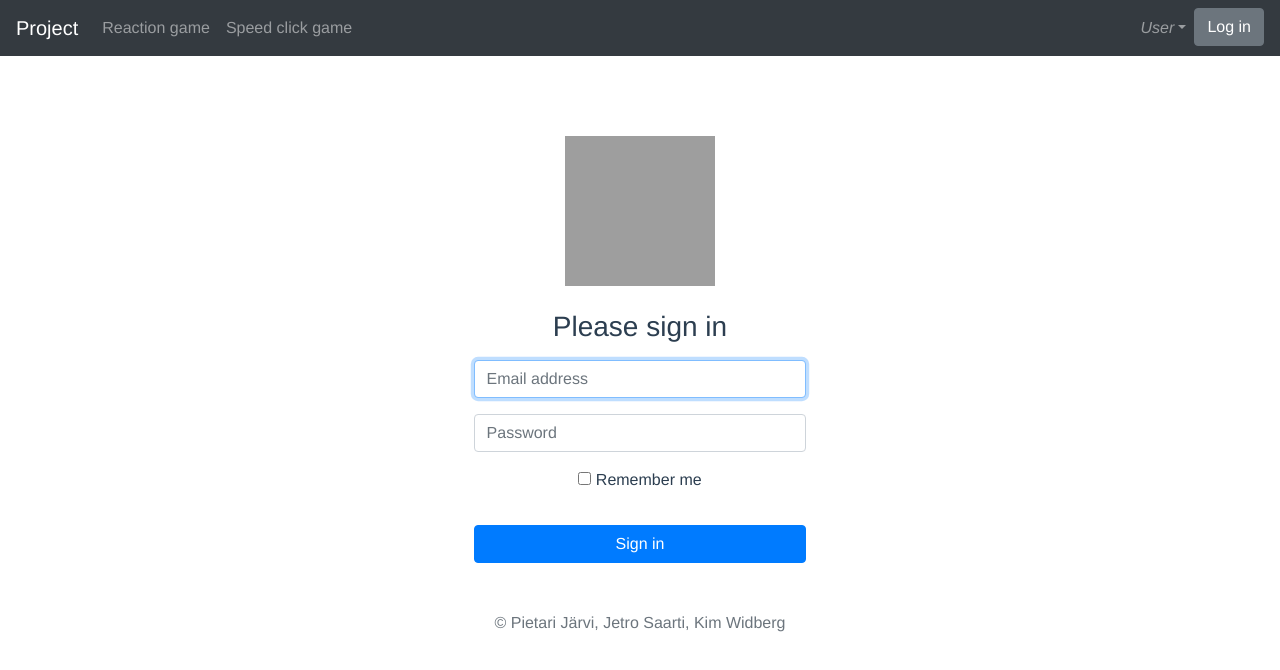
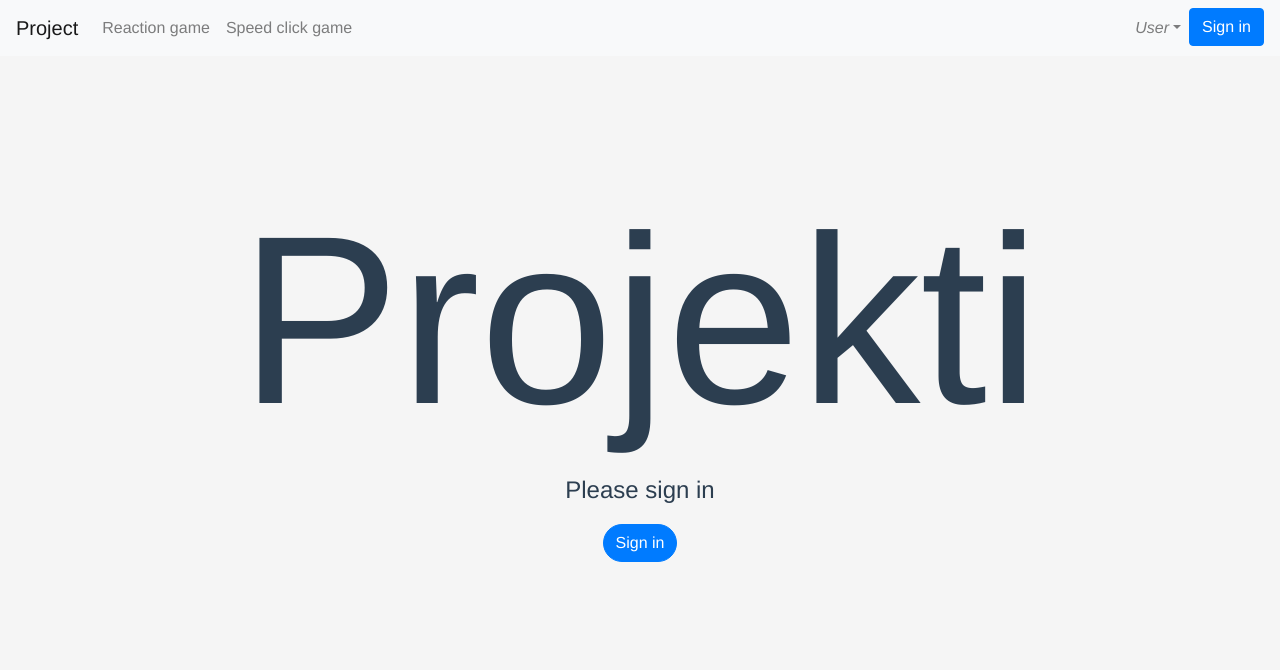
Before and after one commit to pietarijrvi/WEB-projekti, a Vue app: page /login in a window 1280 px wide. Shown: the top 670 px of the page. Built offline with nearby package versions, Linux system fonts and the light colour scheme; grey boxes are pictures that could not be loaded.

Commit message:
Login form now modal, changed colors

```diff
--- a/src/components/Header.vue
+++ b/src/components/Header.vue
@@ -1,6 +1,6 @@
 <template>
     <div>
-        <b-navbar toggleable="lg" type="dark" variant="dark">
+        <b-navbar toggleable="lg" type="light" variant="light">
 
             <b-navbar-brand to="/">Project</b-navbar-brand>
 
@@ -22,7 +22,7 @@
                         <b-dropdown-item href="#">Profile</b-dropdown-item>
                         <b-dropdown-item href="#">Sign Out</b-dropdown-item>
                     </b-nav-item-dropdown>
-                    <b-link to="/login"><b-button>Log in</b-button></b-link>
+                    <b-link to="/login"><b-button variant="primary" v-b-modal.modal-1>Sign in</b-button></b-link>
                 </b-navbar-nav>
             </b-collapse>
         </b-navbar>
--- a/src/components/Index.vue
+++ b/src/components/Index.vue
@@ -2,14 +2,14 @@
     <div id="cards">
         <b-card
                 img-height="200px"
-                bg-variant="info" text-variant="white"
+                text-variant="black"
                 id="reactionCard"
                 title="Reaction Game"
                 img-src="https://www.svgrepo.com/show/236404/lightnings-flash.svg"
                 img-alt="Image"
                 img-top
                 tag="article"
-                class="mb-2 shadow p-3 rounded"
+                class="mb-2 shadow p-3"
         >
             <b-card-text>
                 Test your reaction speed.
@@ -19,14 +19,14 @@
         </b-card>
         <b-card
                 img-height="200px"
-                bg-variant="info" text-variant="white"
+                text-variant="black"
                 id="speedCard"
                 title="Speed Click Game"
                 img-src="https://www.svgrepo.com/show/236423/sand-clock-timer.svg"
                 img-alt="Image"
                 img-top
                 tag="article"
-                class="mb-2 shadow p-3 rounded"
+                class="mb-2 shadow p-3"
         >
             <b-card-text>
                 Choose from three time options and see how many clicks you can get.
@@ -47,7 +47,6 @@
     #cards {
         display: inline-flex;
         margin-top: 5em;
-
     }
     img{
         margin-top: 1em;
--- a/src/components/Login.vue
+++ b/src/components/Login.vue
@@ -1,7 +1,11 @@
 <template>
-    <div id="Login">
-        <b-form>
-            <img class="mb-4" src="https://www.svgrepo.com/show/178985/padlock-lock.svg" alt="" width="150" height="150">
+    <div>
+        <h1 id="welcome">Projekti</h1>
+        <p id="signText">Please sign in</p>
+        <b-modal hide-footer id="modal-1">
+            <b-form class="text-center">
+                <img class="mb-4" src="https://www.svgrepo.com/show/178985/padlock-lock.svg" alt="" width="150"
+                     height="150">
                 <h1 class="h3 mb-3 font-weight-normal">Please sign in</h1>
                 <label for="inputEmail" class="sr-only">Email address</label>
                 <input type="email" id="inputEmail" class="form-control" placeholder="Email address" required autofocus>
@@ -12,9 +16,11 @@
                         <input type="checkbox" value="remember-me"> Remember me
                     </label>
                 </div>
-            <b-button variant="primary" class="btn-block" type="submit">Sign in</b-button>
+                <b-button id="loginButton" pill variant="primary" type="submit">Sign in</b-button>
                 <p class="mt-5 mb-3 text-muted">&copy; Pietari Järvi, Jetro Saarti, Kim Widberg</p>
             </b-form>
+        </b-modal>
+        <b-button pill variant="primary" v-b-modal.modal-1>Sign in</b-button>
     </div>
 </template>
 
@@ -25,13 +31,19 @@
 </script>
 
 <style scoped>
-
-    #Login{
-        align-content: center;
-        margin: 4em 37% 0;
+    #loginButton{
+        width: 6em;
+        font-size: 1.1em;
+    }
+    #welcome{
+        font-size: 15em;
+        margin-top: 0.5em;
     }
 
-    input{
+    #signText{
+        font-size: x-large;
+    }
+    input {
         margin-bottom: 1em;
     }
 </style>
--- a/src/components/ReactionGame.vue
+++ b/src/components/ReactionGame.vue
@@ -98,7 +98,7 @@
 
 <style>
     body{
-
+        background: whitesmoke;
     }
     #reactionZone {
         width: 100%;
```
Lines whose indentation alone changed are shown as unchanged.
